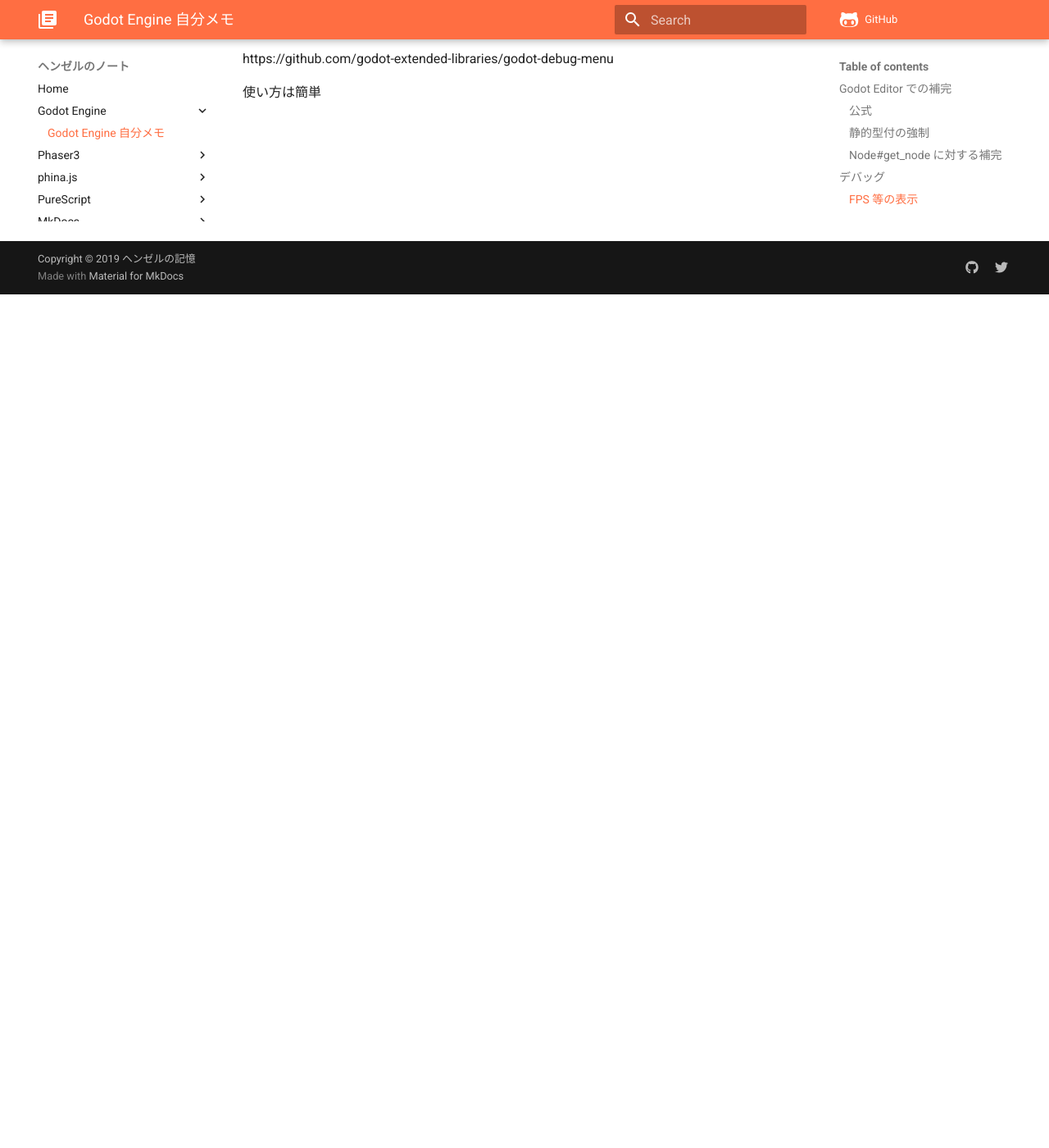
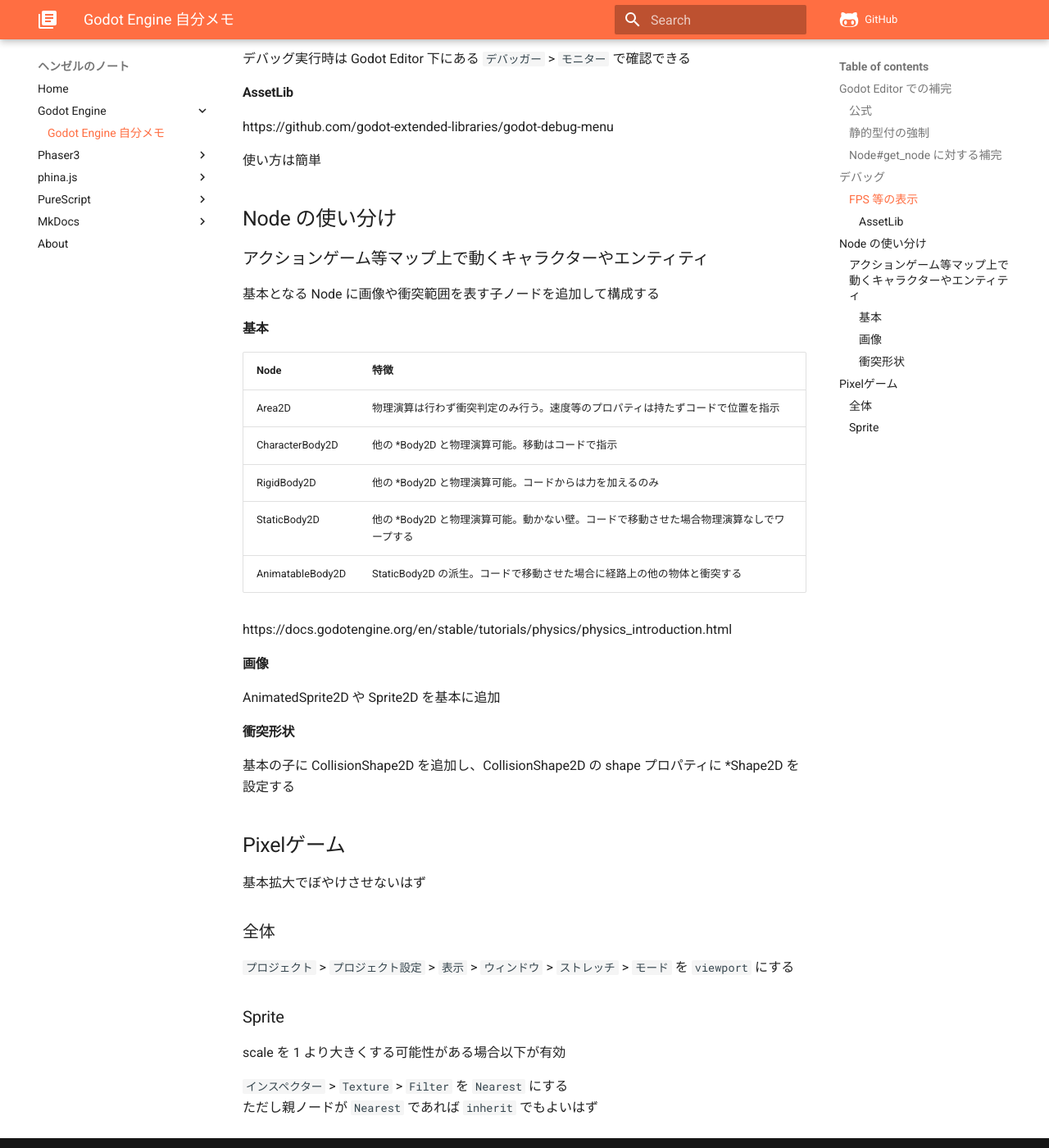
Before and after one commit to hansel-no-kioku/hansels-notes, an MkDocs documentation site: the page built from docs/godot-engine/my-memo.md, in a window 1280 px wide and 1400 px high, scrolled down 1041 px. Shown: the whole window at 82% size. Built offline with MkDocs 1.6.1 and Material for MkDocs 9.7.7, drawn with Linux system fonts in a browser that asks for light colours; comment, search, counter and statistics services are not loaded.

Commit message:
Godot の自分メモ更新

```diff
--- a/docs/godot-engine/my-memo.md
+++ b/docs/godot-engine/my-memo.md
@@ -31,6 +31,51 @@
 
 ### FPS 等の表示
 
+デバッグ実行時は Godot Editor 下にある `デバッガー` > `モニター` で確認できる
+
+#### AssetLib
+
 https://github.com/godot-extended-libraries/godot-debug-menu
 
 使い方は簡単
+
+## Node の使い分け
+
+### アクションゲーム等マップ上で動くキャラクターやエンティティ
+
+基本となる Node に画像や衝突範囲を表す子ノードを追加して構成する
+
+#### 基本
+
+| Node             | 特徴                                                                                    |
+| ---------------- | --------------------------------------------------------------------------------------- |
+| Area2D           | 物理演算は行わず衝突判定のみ行う。速度等のプロパティは持たずコードで位置を指示          |
+| CharacterBody2D  | 他の *Body2D と物理演算可能。移動はコードで指示                                         |
+| RigidBody2D      | 他の *Body2D と物理演算可能。コードからは力を加えるのみ                                 |
+| StaticBody2D     | 他の *Body2D と物理演算可能。動かない壁。コードで移動させた場合物理演算なしでワープする |
+| AnimatableBody2D | StaticBody2D の派生。コードで移動させた場合に経路上の他の物体と衝突する                 |
+
+https://docs.godotengine.org/en/stable/tutorials/physics/physics_introduction.html
+
+#### 画像
+
+AnimatedSprite2D や Sprite2D を基本に追加
+
+#### 衝突形状
+
+基本の子に CollisionShape2D を追加し、CollisionShape2D の shape プロパティに *Shape2D を設定する
+
+## Pixelゲーム
+
+基本拡大でぼやけさせないはず
+
+### 全体
+
+`プロジェクト` > `プロジェクト設定` > `表示` > `ウィンドウ` > `ストレッチ` > `モード` を `viewport` にする
+
+### Sprite
+
+scale を 1 より大きくする可能性がある場合以下が有効
+
+`インスペクター` > `Texture` > `Filter` を `Nearest` にする
+ただし親ノードが `Nearest` であれば `inherit` でもよいはず
```
